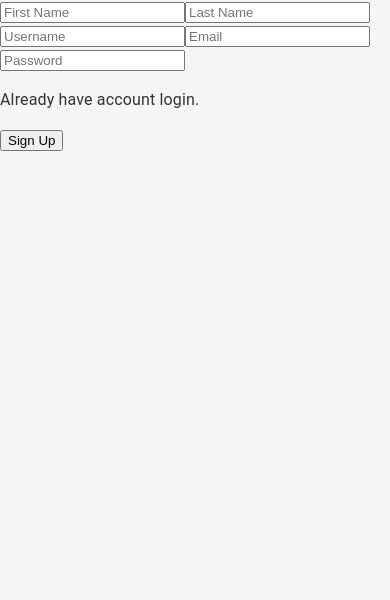
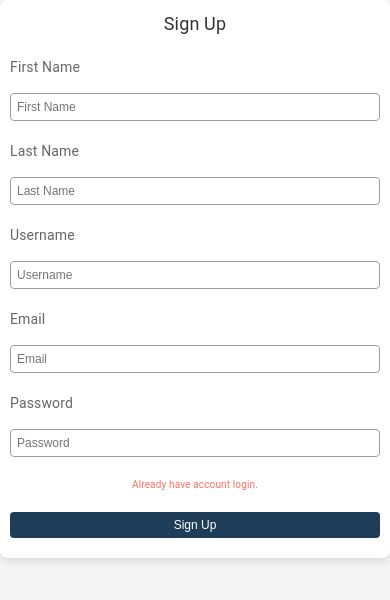
Before and after one commit to vhdcpatel/Chess-Game, a React (Vite) app in the folder frontend/: page /signup in a window 390 px wide. Shown: the top 600 px of the page. Built offline with nearby package versions, Linux system fonts and the light colour scheme.

Commit message:
Update the UI for the Login and signUp page. - Update the UI for the auth page for better UI/UX. - Added the Global color code in Index.css as variables. - Handle the UI of header bar if User is not logged In.

```diff
--- a/frontend/src/components/auth/AuthForm.tsx
+++ b/frontend/src/components/auth/AuthForm.tsx
@@ -1,6 +1,7 @@
 import React, { useState } from 'react';
 import { useLocation, useNavigate } from 'react-router-dom';
 import { useAuth } from '../../context/authContext/authContext';
+import styles from './authForm.module.css';
 
 const AuthForm: React.FC = () => {
   const { login, signUp } = useAuth();
@@ -23,10 +24,10 @@ const AuthForm: React.FC = () => {
     });
   };
 
-  const handledNavigation = (type: 'home' | 'singUp' |'logIn')=>{
+  const handledNavigation = (type: 'home' | 'signUp' |'logIn')=>{
     if(type === 'home'){
       navigator('/', { replace: true });
-    }else if(type === 'singUp'){
+    }else if(type === 'signUp'){
       navigator('/signup');
     }else{
       navigator('/login');
@@ -37,7 +38,7 @@ const AuthForm: React.FC = () => {
     e.preventDefault();
     try {
       if (isLogin) {
-        await login(form.email, form.password);
+        await login({email: form.email,password: form.password});
         handledNavigation('home');
       } else {
         await signUp(form);
@@ -53,18 +54,68 @@ const AuthForm: React.FC = () => {
   const message = isLogin ? 'Don\'t have account signUp.' : 'Already have account login.';
 
   return (
-    <form onSubmit={handleSubmit}>
+    <form onSubmit={handleSubmit} className={styles.formContainer}>
+      <div className={styles.formTitle}>{isLogin ? 'Log In' : 'Sign Up'}</div>
       {!isLogin && (
         <>
-          <input name="firstName" type="text" value={form.firstName} onChange={handleChange} placeholder="First Name" required />
-          <input name="lastName" type="text" value={form.lastName} onChange={handleChange} placeholder="Last Name" required />
-          <input name="userName" type="text" value={form.userName} onChange={handleChange} placeholder="Username" required />
+          <label className={styles.inputLabel} htmlFor="firstName">First Name</label>
+          <input
+            name="firstName"
+            type="text"
+            value={form.firstName}
+            onChange={handleChange}
+            placeholder="First Name"
+            className={styles.inputField}
+            required
+          />
+          <label className={styles.inputLabel} htmlFor="lastName">Last Name</label>
+          <input
+            name="lastName"
+            type="text"
+            value={form.lastName}
+            onChange={handleChange}
+            placeholder="Last Name"
+            className={styles.inputField}
+            required
+          />
+          <label className={styles.inputLabel} htmlFor="userName">Username</label>
+          <input
+            name="userName"
+            type="text"
+            value={form.userName}
+            onChange={handleChange}
+            placeholder="Username"
+            className={styles.inputField}
+            required
+          />
         </>
       )}
-      <input name="email" type="email" value={form.email} onChange={handleChange} placeholder="Email" required />
-      <input name="password" type="password" value={form.password} onChange={handleChange} placeholder="Password" required />
-      <p onClick={()=>{handledNavigation(isLogin ? "singUp": "logIn")}}>{message}</p>
-      <button type="submit">{isLogin ? 'Log In' : 'Sign Up'}</button>
+      <label className={styles.inputLabel} htmlFor="email">Email</label>
+      <input
+        name="email"
+        type="email"
+        value={form.email}
+        onChange={handleChange}
+        placeholder="Email"
+        className={styles.inputField}
+        required
+      />
+      <label className={styles.inputLabel} htmlFor="password">Password</label>
+      <input
+        name="password"
+        type="password"
+        value={form.password}
+        onChange={handleChange}
+        placeholder="Password"
+        className={styles.inputField}
+        required
+      />
+       <p onClick={() => handledNavigation(isLogin ? 'signUp' : 'logIn')} className={styles.toggleMessage}>
+        {message}
+      </p>
+      <button type="submit" className={styles.submitButton}>
+        {isLogin ? 'Log In' : 'Sign Up'}
+      </button>
     </form>
   );
 };
--- /dev/null
+++ b/frontend/src/components/auth/authForm.module.css
@@ -0,0 +1,106 @@
+.formContainer {
+  display: flex;
+  flex-direction: column;
+  align-items: center;
+  justify-content: center;
+  padding: 20px;
+  background-color: var(--color-background-paper);
+  border-radius: 8px;
+  box-shadow: 0 4px 8px rgba(0, 0, 0, 0.1);
+  max-width: 400px;
+  margin: auto;
+}
+
+.formTitle {
+  font-size: 24px;
+  color: var(--color-text-primary);
+  margin-bottom: 20px;
+}
+
+.inputLabel {
+  width: 100%;
+  margin: 10px 0 5px;
+  font-size: 14px;
+  color: var(--color-text-secondary);
+}
+
+.inputField {
+  width: 100%;
+  padding: 10px;
+  margin: 10px 0;
+  border: 1px solid var(--color-text-disabled);
+  border-radius: 4px;
+  font-size: 16px;
+}
+
+.submitButton {
+  width: 100%;
+  padding: 10px;
+  margin: 10px 0;
+  background-color: var(--color-primary-main);
+  color: var(--color-primary-contrastText);
+  border: none;
+  border-radius: 4px;
+  font-size: 16px;
+  cursor: pointer;
+  transition: background-color 0.3s ease;
+}
+
+.submitButton:hover {
+  background-color: var(--color-primary-light);
+}
+
+.toggleMessage {
+  cursor: pointer;
+  color: var(--color-secondary-main);
+  margin-top: 10px;
+  font-size: 14px;
+}
+
+.toggleMessage:hover {
+  color: var(--color-secondary-light);
+  text-decoration: underline;
+}
+
+/* Responsive Styles */
+@media (max-width: 768px) {
+  .formContainer {
+    padding: 15px;
+    max-width: 90%;
+  }
+
+  .formTitle {
+    font-size: 20px;
+    margin-bottom: 15px;
+  }
+
+  .inputField, .submitButton {
+    font-size: 14px;
+    padding: 8px;
+  }
+
+  .toggleMessage {
+    font-size: 12px;
+  }
+}
+
+@media (max-width: 480px) {
+  .formContainer {
+    padding: 10px;
+    max-width: 100%;
+  }
+
+  .formTitle {
+    font-size: 18px;
+    margin-bottom: 10px;
+  }
+
+  .inputField, .submitButton {
+    font-size: 12px;
+    padding: 6px;
+  }
+
+  .toggleMessage {
+    font-size: 10px;
+  }
+}
--- a/frontend/src/components/header/HeaderBar.tsx
+++ b/frontend/src/components/header/HeaderBar.tsx
@@ -12,6 +12,7 @@ import Button from '@mui/material/Button';
 import Tooltip from '@mui/material/Tooltip';
 import MenuItem from '@mui/material/MenuItem';
 import { useNavigate } from 'react-router-dom';
+import { useAuth } from '../../context/authContext/authContext';
 
 const pages = [{
   name: 'Game',
@@ -24,12 +25,21 @@ const pages = [{
   url: '/past-games'
 }];
 
+const loginPage = [{
+  name: "login",
+  url: '/login'
+}]
+
 const settings = ['Profile', 'Account', 'Dashboard', 'Logout'];
+
+const AnonymousUserSetting = ['Login']
 
 const  HeaderBar = () => {
   const [anchorElNav, setAnchorElNav] = React.useState<null | HTMLElement>(null);
   const [anchorElUser, setAnchorElUser] = React.useState<null | HTMLElement>(null);
   const navigate = useNavigate();
+
+  const { isAuthenticated } = useAuth();
 
   const handleOpenNavMenu = (event: React.MouseEvent<HTMLElement>) => {
     setAnchorElNav(event.currentTarget);
@@ -51,6 +61,9 @@ const  HeaderBar = () => {
     navigate(url);
     handleCloseNavMenu();
   }
+
+  const pagesToShow = isAuthenticated ? pages : loginPage;
+  const settingToDisplay = isAuthenticated ? settings : AnonymousUserSetting;
 
   return (
     <AppBar position="static">
@@ -75,6 +88,9 @@ const  HeaderBar = () => {
           </Typography>
 
           <Box sx={{ flexGrow: 1, display: { xs: 'flex', md: 'none' } }}>
+
+            {isAuthenticated && (
+              <>
                 <IconButton
                   size="large"
                   aria-label="account of current user"
@@ -109,6 +125,7 @@ const  HeaderBar = () => {
                     </MenuItem>
                   ))}
                 </Menu>
+              </>)}
           </Box>
           <Typography
             variant="h5"
@@ -129,7 +146,8 @@ const  HeaderBar = () => {
             Chess.JS
           </Typography>
           <Box sx={{ flexGrow: 1, display: { xs: 'none', md: 'flex' } }}>
-            {pages.map((page) => (
+
+            {pagesToShow.map((page) => (
               <Button
                 key={page.name}
                 onClick={navigationHandler(page.url)}
@@ -139,7 +157,6 @@ const  HeaderBar = () => {
               </Button>
             ))}
           </Box>
-
           <Box sx={{ flexGrow: 0 }}>
             <Tooltip title="Open settings">
               <IconButton onClick={handleOpenUserMenu} sx={{ p: 0 }}>
@@ -162,7 +179,7 @@ const  HeaderBar = () => {
               open={Boolean(anchorElUser)}
               onClose={handleCloseUserMenu}
             >
-              {settings.map((setting) => (
+              {settingToDisplay.map((setting) => (
                 <MenuItem key={setting} onClick={handleCloseUserMenu}>
                   <Typography textAlign="center">{setting}</Typography>
                 </MenuItem>
--- a/frontend/src/index.css
+++ b/frontend/src/index.css
@@ -9,6 +9,25 @@
   text-rendering: optimizeLegibility;
   -webkit-font-smoothing: antialiased;
   -moz-osx-font-smoothing: grayscale;
+
+  /* Global colors vars */
+  --color-primary-main: #1e3d59;
+  --color-primary-light: #3f5b85;
+  --color-primary-dark: #001633;
+  --color-primary-contrastText: #ffffff;
+  --color-secondary-main: #ff6f61;
+  --color-secondary-light: #ffa494;
+  --color-secondary-dark: #c43f36;
+  --color-secondary-contrastText: #ffffff;
+  --color-error-main: #d32f2f;
+  --color-error-light: #ef5350;
+  --color-error-dark: #b71c1c;
+  --color-error-contrastText: #ffffff;
+  --color-background-default: #f5f5f5;
+  --color-background-paper: #ffffff;
+  --color-text-primary: #333333;
+  --color-text-secondary: #666666;
+  --color-text-disabled: #9e9e9e;
 }
 
 body {
```
Also changed, not shown: frontend/src/pages/authPage/AuthPage.module.css (added, +61 -0 lines), frontend/src/components/auth/authForm.styles.css (deleted). Lines whose indentation alone changed are shown as unchanged.
